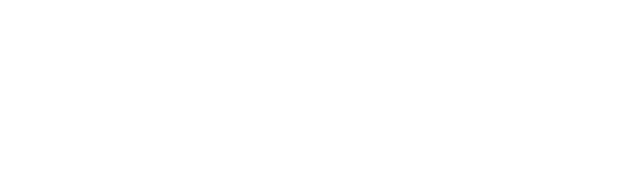
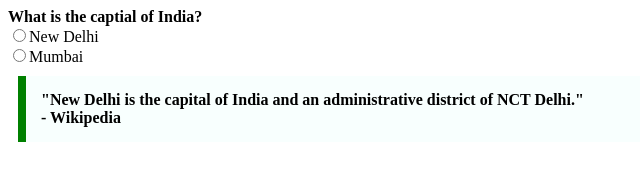
Before and after one commit to acciojob/trivia-Umesh8142, a website: page main.html in a window 1280 px wide. Shown: the whole page, without its empty margins (0-640 px from the left). Drawn offline with Linux system fonts and the light colour scheme.

Commit message:
created a submission

```diff
--- a/main.html
+++ b/main.html
@@ -10,6 +10,15 @@
 	<!-- the entire body must be written by student -->
     <script type="text/javascript" src="./script.js">
 </script>
+	<b>What is the captial of India?</b>
+	<br>
+	<input type='radio' id='NewDelhi' name='capital' value='NewDelhi'><label>New Delhi</label><br>
+	<input type='radio' id='Mumbai' name='capital' value='Mumbai'><label>Mumbai</label><br>
+	<blockquote class="quote">
+        "New Delhi is the capital of India and an administrative district of NCT Delhi."
+        <footer>- Wikipedia</footer>
+    </blockquote>
+
 
 </body>
 
--- a/styles.css
+++ b/styles.css
@@ -1,2 +1,8 @@
-
-/* Your CSS Code here. */
+.quote {
+            max-width: 600px;
+            margin: 10px;
+            padding: 15px;
+            border-left: 8px solid green;
+            background-color: #f8fffe;
+            font-weight: bold;
+        }
```
